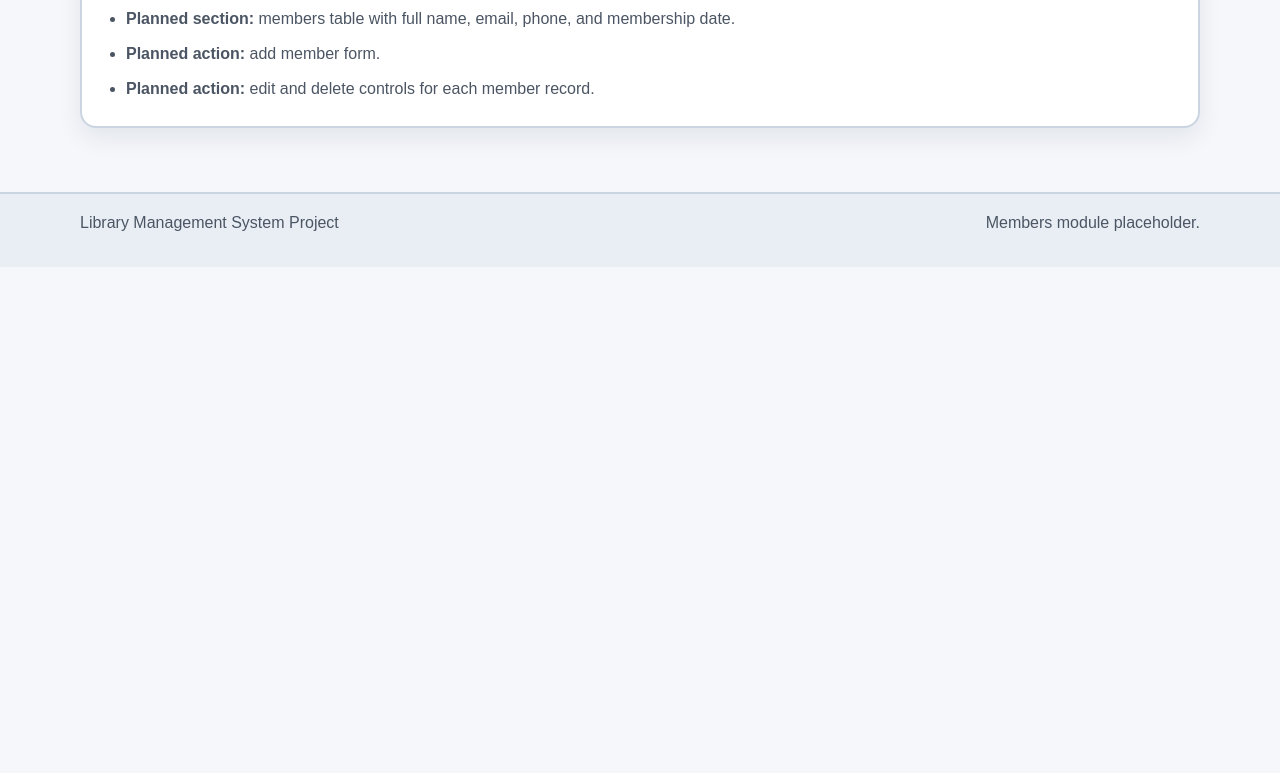
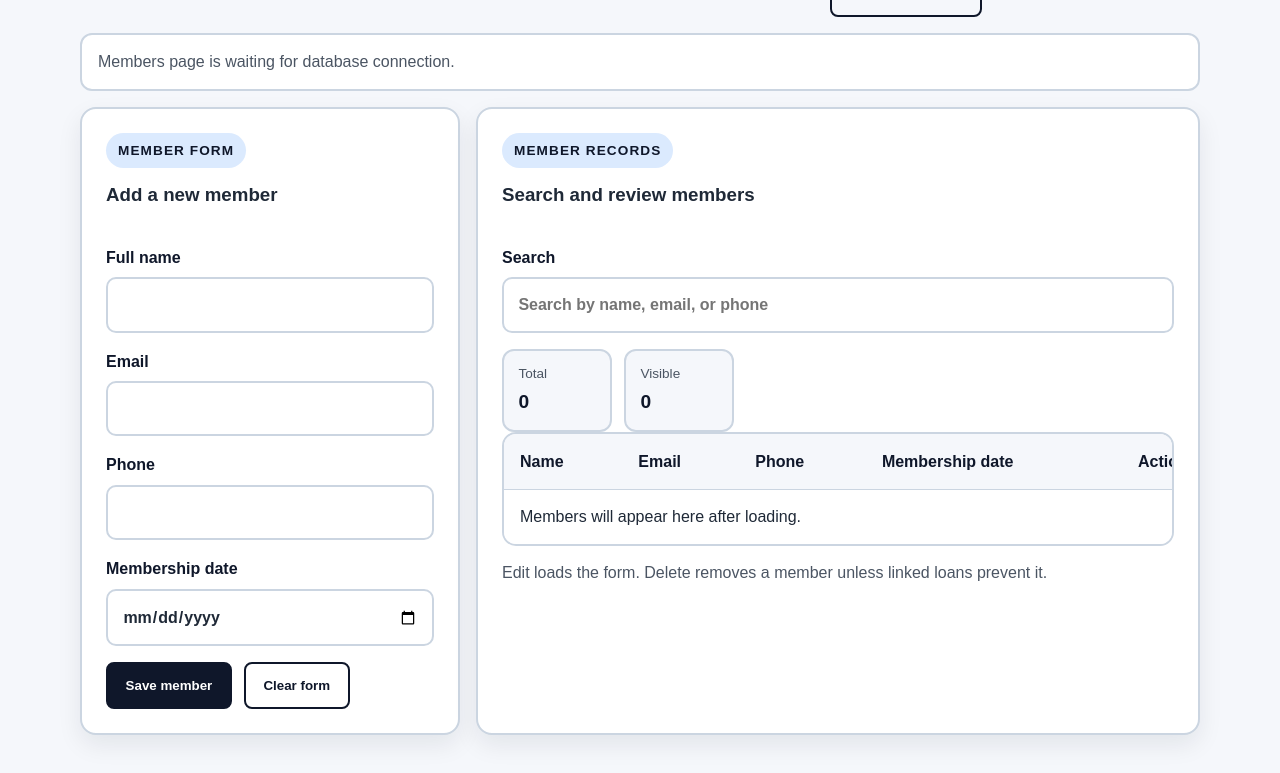
Before and after one commit to MiolesBlues/Library_management_system, a plain HTML site: page pages/members.html in a window 1280 px wide. Shown: the part 490-1263 px from the top of the page. Before the commit the page ends 800 px from the top, so only its background shows below. Drawn offline with nearby package versions, Linux system fonts and the light colour scheme.

Commit message:
feat: add members management page scaffold

```diff
--- /dev/null
+++ b/js/members.js
@@ -0,0 +1,8 @@
+function initMembersPage() {
+  const membersRoot = document.getElementById('membersTableBody');
+  if (!membersRoot) {
+    return;
+  }
+}
+
+initMembersPage();
--- a/pages/members.html
+++ b/pages/members.html
@@ -34,17 +34,107 @@
       <section class="page-heading">
         <p class="section-label">Members Management</p>
         <h1>Members Page</h1>
-        <p class="page-text">This page will provide the interface for managing member records in the system.</p>
+        <p class="page-text">Add, update, and review member records for the library system.</p>
       </section>
 
-      <section class="placeholder-card">
-        <h2>Members CRUD Area</h2>
-        <p>Tables, forms, and update actions will be added in a later development stage.</p>
-        <ul class="integration-notes">
-          <li><strong>Planned section:</strong> members table with full name, email, phone, and membership date.</li>
-          <li><strong>Planned action:</strong> add member form.</li>
-          <li><strong>Planned action:</strong> edit and delete controls for each member record.</li>
-        </ul>
+      <section class="dashboard-section" aria-labelledby="members-workspace-title">
+        <div class="section-header">
+          <div>
+            <p class="section-label">Members Workspace</p>
+            <h2 id="members-workspace-title">Manage library members</h2>
+          </div>
+          <div class="dashboard-meta">
+            <p class="section-note">This page will connect to the <strong>members</strong> table in Supabase.</p>
+            <div class="dashboard-tools">
+              <button class="button-secondary dashboard-retry" id="refreshMembersButton" type="button">Refresh members</button>
+              <p class="dashboard-timestamp" id="membersTimestamp">Last updated: not loaded yet.</p>
+            </div>
+          </div>
+        </div>
+
+        <div class="dashboard-status" id="membersStatus" role="status" aria-live="polite">
+          Members page is waiting for database connection.
+        </div>
+
+        <section class="management-grid" aria-label="Members tools">
+          <article class="management-card">
+            <div class="section-header compact-header">
+              <div>
+                <p class="section-label">Member Form</p>
+                <h3 id="memberFormTitle">Add a new member</h3>
+              </div>
+              <button class="button-secondary inline-action hidden" id="cancelMemberEditButton" type="button">Cancel edit</button>
+            </div>
+
+            <form id="memberForm" class="entity-form">
+              <input type="hidden" id="memberId" name="member_id" />
+              <div class="form-grid">
+                <label>
+                  <span>Full name</span>
+                  <input id="memberName" name="full_name" type="text" maxlength="255" required />
+                </label>
+                <label>
+                  <span>Email</span>
+                  <input id="memberEmail" name="email" type="email" maxlength="255" required />
+                </label>
+                <label>
+                  <span>Phone</span>
+                  <input id="memberPhone" name="phone" type="text" maxlength="20" />
+                </label>
+                <label>
+                  <span>Membership date</span>
+                  <input id="membershipDate" name="membership_date" type="date" required />
+                </label>
+              </div>
+
+              <div class="form-actions">
+                <button class="button-primary" id="saveMemberButton" type="submit">Save member</button>
+                <button class="button-secondary" id="resetMemberButton" type="button">Clear form</button>
+              </div>
+            </form>
+          </article>
+
+          <article class="management-card">
+            <div class="section-header compact-header">
+              <div>
+                <p class="section-label">Member Records</p>
+                <h3>Search and review members</h3>
+              </div>
+            </div>
+
+            <div class="records-toolbar">
+              <label class="search-field">
+                <span>Search</span>
+                <input id="memberSearchInput" type="search" placeholder="Search by name, email, or phone" />
+              </label>
+
+              <div class="summary-pills" aria-label="Members summary">
+                <p class="summary-pill"><span>Total</span><strong id="membersCount">0</strong></p>
+                <p class="summary-pill"><span>Visible</span><strong id="membersVisibleCount">0</strong></p>
+              </div>
+            </div>
+
+            <div class="table-wrap">
+              <table class="data-table" aria-describedby="membersTableHelp">
+                <thead>
+                  <tr>
+                    <th scope="col">Name</th>
+                    <th scope="col">Email</th>
+                    <th scope="col">Phone</th>
+                    <th scope="col">Membership date</th>
+                    <th scope="col">Actions</th>
+                  </tr>
+                </thead>
+                <tbody id="membersTableBody">
+                  <tr>
+                    <td colspan="5">Members will appear here after loading.</td>
+                  </tr>
+                </tbody>
+              </table>
+            </div>
+            <p class="table-help" id="membersTableHelp">Edit loads the form. Delete removes a member unless linked loans prevent it.</p>
+          </article>
+        </section>
       </section>
     </div>
   </main>
@@ -52,10 +142,14 @@
   <footer class="site-footer">
     <div class="container footer-inner">
       <p>Library Management System Project</p>
-      <p>Members module placeholder.</p>
+      <p>Members module workspace ready for CRUD.</p>
     </div>
   </footer>
 
+  <script src="https://cdn.jsdelivr.net/npm/@supabase/supabase-js@2"></script>
+  <script src="../js/config.js"></script>
+  <script src="../js/supabase.js"></script>
   <script src="../js/app.js"></script>
+  <script src="../js/members.js"></script>
 </body>
 </html>
```
